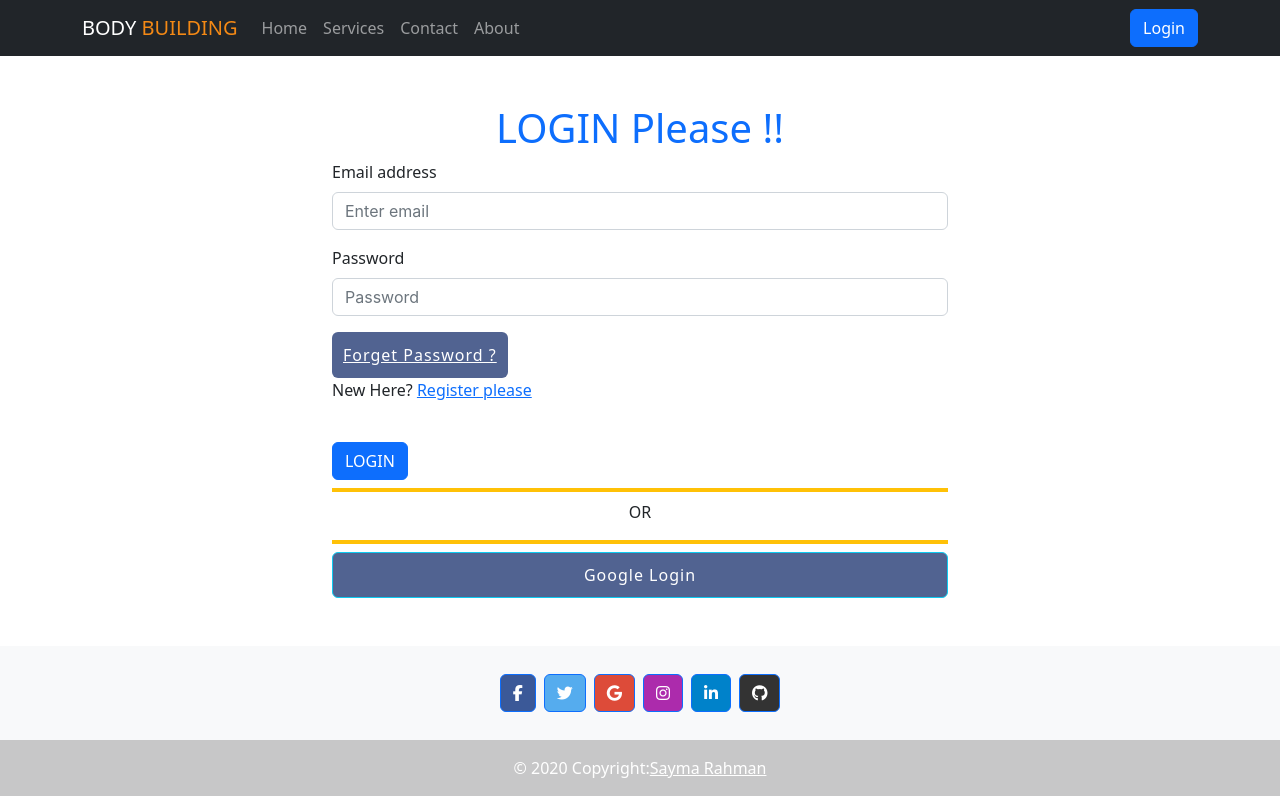
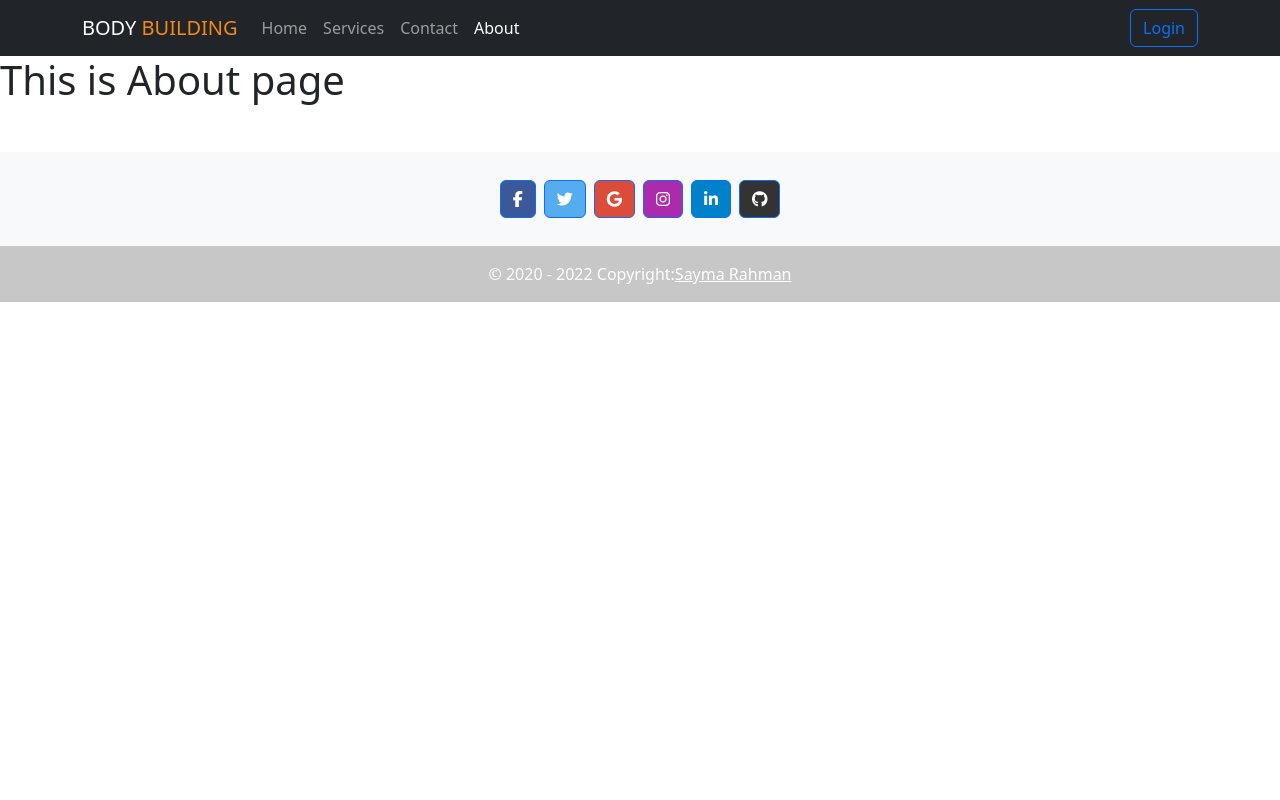
Before and after one commit to moshiur25524/body_building, a React (Create React App) app: page /about in a window 1280 px wide. Before the commit this address led to /login. Built offline with nearby package versions, Linux system fonts and the light colour scheme; no server answers.

Commit message:
Dynamic year is set in the footer

```diff
--- a/src/App.js
+++ b/src/App.js
@@ -21,7 +21,7 @@ function App() {
         <Route path='/' element={<Home></Home>} />
         <Route path='/services' element={<Services />} />
         <Route path='/contact' element={<Contact />} />
-        <Route path='/about' element={<PrivateRoute><About /></PrivateRoute>} />
+        <Route path='/about' element={<About />} />
         <Route path='/login' element={<Login />} />
         <Route path='/register' element={<Register />} />
         <Route path='/checkout/:checkoutId' element={
--- a/src/Pages/Shared/Footer/Footer.js
+++ b/src/Pages/Shared/Footer/Footer.js
@@ -67,7 +67,7 @@ const Footer = () => {
                     </div>
 
                     <div class="text-center p-3" style={{ backgroundColor: 'rgba(0, 0, 0, 0.2)' }}>
-                        &copy; 2020 Copyright:
+                        &copy; 2020 - {new Date().getFullYear()} Copyright:
                         <a class="text-white" href="https://mdbootstrap.com/">Sayma Rahman</a>
                     </div>
                 </footer>
```
